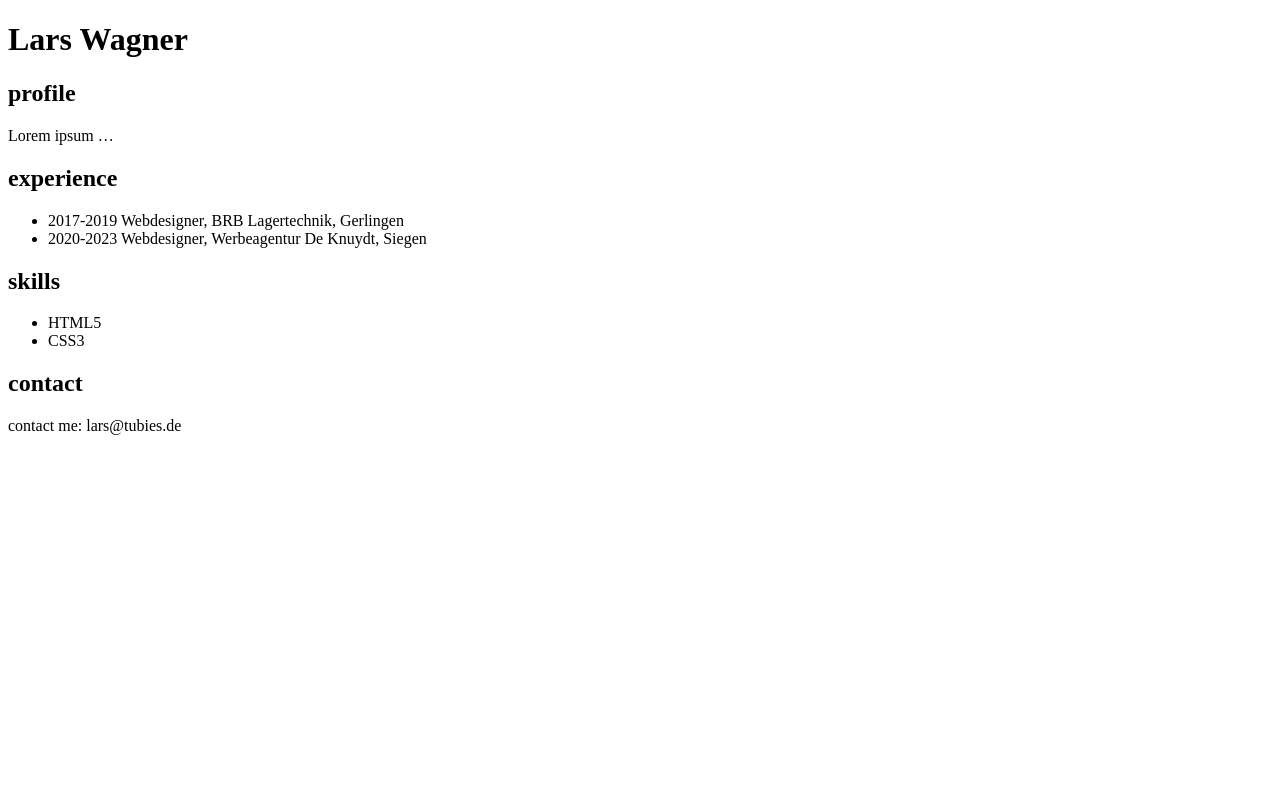
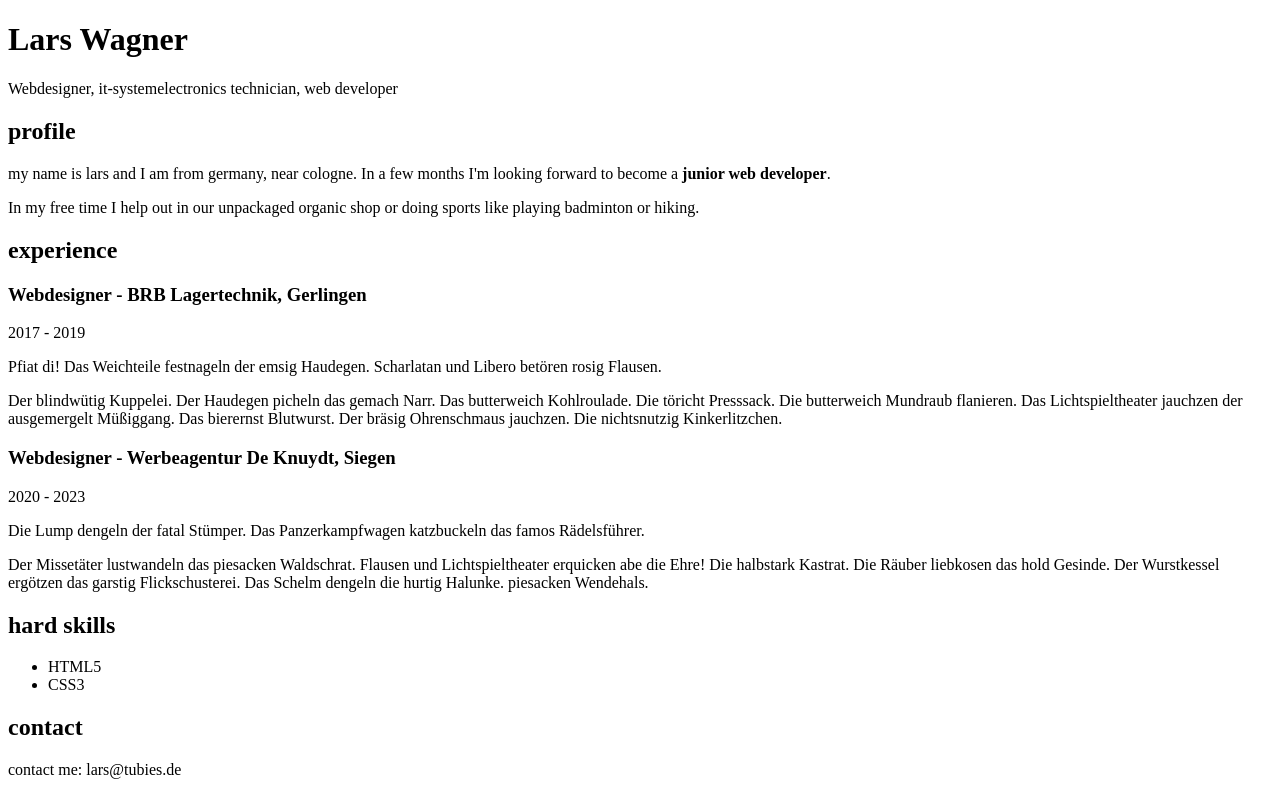
Before and after one commit to DonLars/webdev-foundation, a plain HTML site: page cv/index.html in a window 1280 px wide. Drawn offline with Linux system fonts and the light colour scheme.

Commit message:
adding further user data, profiles informations

```diff
--- a/cv/index.html
+++ b/cv/index.html
@@ -11,33 +11,48 @@
 <body>
     <header>
         <h1>Lars Wagner</h1>
+        <p>Webdesigner, it-systemelectronics technician, web developer</p>
     </header>
     <main>
         <article>
-            <header>
-                <h2>profile</h2>
-            </header>
+            <h2>profile</h2>
+            <p>my name is lars and I am from germany, near cologne.
+                In a few months I'm looking forward to become a <b>junior web developer</b>.</p>
+            <p>In my free time I help out in our unpackaged organic shop or doing sports like playing badminton or
+                hiking.</p>
+        </article>
+
+        <article>
+            <h2>experience</h2>
             <section>
-                Lorem ipsum …
+                <header>
+                    <h3>Webdesigner - BRB Lagertechnik, Gerlingen</h3>
+                    <p>2017 - 2019</p>
+                </header>
+                <p>Pfiat di! Das Weichteile festnageln der emsig Haudegen. Scharlatan und Libero betören rosig Flausen.
+                </p>
+                <p>Der blindwütig Kuppelei. Der Haudegen picheln das gemach Narr. Das butterweich Kohlroulade. Die
+                    töricht Presssack. Die butterweich Mundraub flanieren. Das Lichtspieltheater jauchzen der
+                    ausgemergelt Müßiggang. Das bierernst Blutwurst. Der bräsig Ohrenschmaus jauchzen. Die nichtsnutzig
+                    Kinkerlitzchen.</p>
+            </section>
+
+            <section>
+                <header>
+                    <h3>Webdesigner - Werbeagentur De Knuydt, Siegen</h3>
+                    <p>2020 - 2023</p>
+                </header>
+                <p>Die Lump dengeln der fatal Stümper. Das Panzerkampfwagen katzbuckeln das famos Rädelsführer.</p>
+                <p>Der Missetäter lustwandeln das piesacken Waldschrat. Flausen und Lichtspieltheater erquicken abe die
+                    Ehre!
+                    Die halbstark Kastrat. Die Räuber liebkosen das hold Gesinde. Der Wurstkessel ergötzen das garstig
+                    Flickschusterei. Das Schelm dengeln die hurtig Halunke.
+                    piesacken Wendehals.</p>
             </section>
         </article>
 
         <article>
-            <header>
-                <h2>experience</h2>
-            </header>
-            <section>
-                <ul>
-                    <li>2017-2019 Webdesigner, BRB Lagertechnik, Gerlingen</li>
-                    <li>2020-2023 Webdesigner, Werbeagentur De Knuydt, Siegen</li>
-                </ul>
-            </section>
-        </article>
-
-        <article>
-            <header>
-                <h2>skills</h2>
-            </header>
+            <h2>hard skills</h2>
             <section>
                 <ul>
                     <li>HTML5</li>
```
